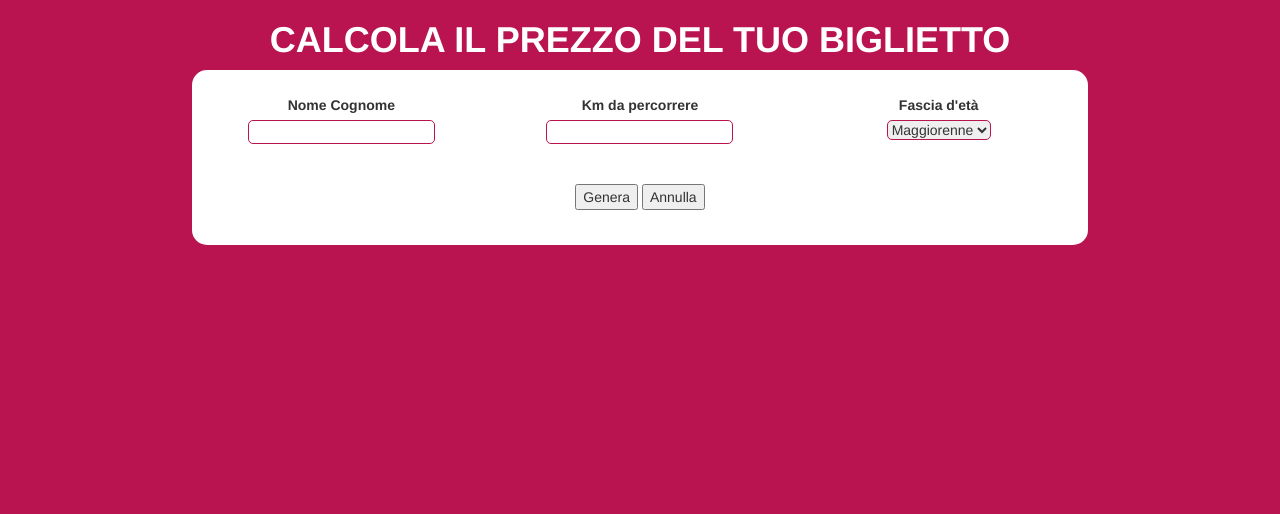
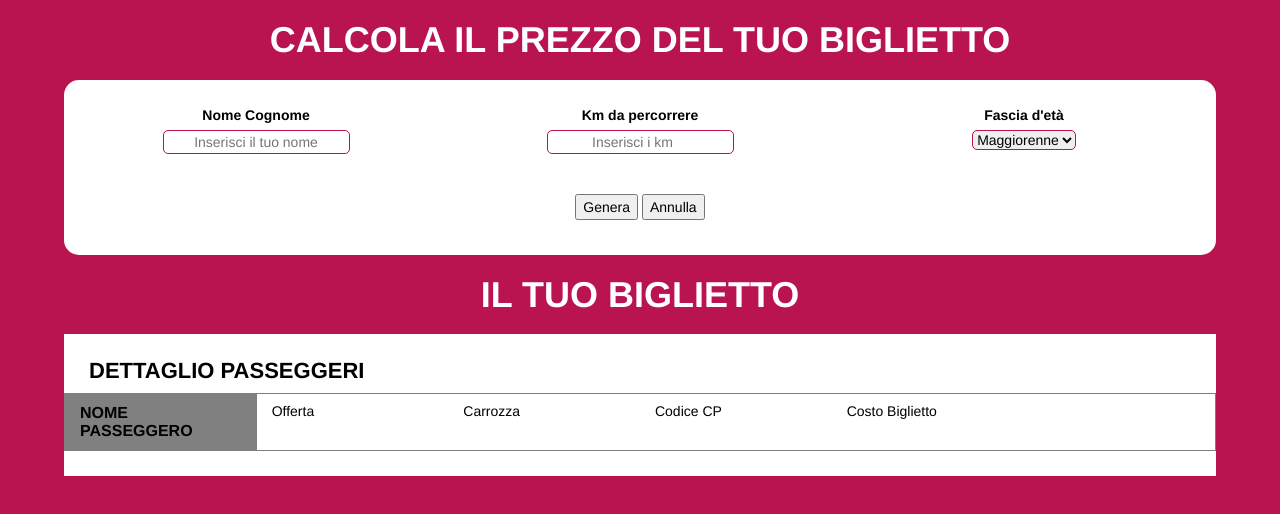
Before and after one commit to MrCresc/js-biglietto-treno-form, a plain HTML site: page index.html in a window 1280 px wide. Drawn offline with nearby package versions, Linux system fonts and the light colour scheme.

Commit message:
Creazione sezioni finali in HTML

```diff
--- a/css/style.css
+++ b/css/style.css
@@ -1,33 +1,47 @@
 body {
   background-color: #b91450;
+  color: black;
 }
 
 h1 {
   text-transform: uppercase;
   color: white;
   font-weight: 600;
+  margin: 20px 0;
 }
 
-input {
+h2 {
+  padding-left: 25px;
+  padding-bottom: 10px;
+  text-transform: uppercase;
+  margin: 0;
+  font-size: 22px;
+  font-weight: 600;
+}
+
+h4 {
+  font-weight: 600;
+  text-transform: uppercase;
+  font-size: 16px;
+}
+
+.customstyle {
   display: block;
   margin: auto;
   border: 1px solid #b91450;
   border-radius: 5px;
-}
-
-select {
-  display: block;
-  margin: auto;
-  border: 1px solid #b91450;
-  border-radius: 5px;
+  text-align: center;
 }
 
 .form-wrapper {
   margin: auto;
-  width: 70%;
+  width: 90%;
   background-color: white;
+  padding: 25px 0;
+}
+
+.rounded {
   border-radius: 15px;
-  padding: 25px 0;
 }
 
 .container-fluid {
@@ -38,3 +52,11 @@ select {
   padding: 40px 0 10px;
   margin: auto;
 }
+
+.row-bordered {
+  border: 1px solid gray;
+}
+
+.col-gray {
+  background-color: gray;
+}
--- a/index.html
+++ b/index.html
@@ -8,24 +8,27 @@
     <link rel="stylesheet" href="css/style.css">
   </head>
   <body>
+
+    <main>
+
       <h1 class="text-center">Calcola il prezzo del tuo biglietto</h1>
 
-    <section class="form-wrapper text-center">
+      <section class="form-wrapper rounded text-center">
         <div class="container-fluid">
           <div class="row">
             <div class="col-xs-4">
               <label>Nome Cognome</label>
-            <input id="form-nome" type="text">
+              <input class="customstyle" id="form-nome" type="text" placeholder="Inserisci il tuo nome">
             </div>
 
             <div class="col-xs-4">
               <label>Km da percorrere</label>
-            <input id="form-km" type="number">
+              <input class="customstyle" id="form-km" type="number" placeholder="Inserisci i km">
             </div>
 
             <div class="col-xs-4">
               <label>Fascia d'età</label>
-            <select id="form-eta">
+              <select class="customstyle" id="form-eta">
                 <option value="maggiorenne">Maggiorenne</option>
                 <option value="minorenne">Minorenne</option>
                 <option value="over">Over 65</option>
@@ -39,5 +42,42 @@
           <button type="button" name="button">Annulla</button>
         </div>
       </section>
+
+      <h1 class="text-center">Il tuo biglietto</h1>
+
+      <section class="form-wrapper">
+        <h2>Dettaglio passeggeri</h2>
+        <div class="container-fluid">
+          <div class="row row-bordered">
+            <div class="col-xs-2 col-gray">
+              <h4>Nome passeggero</h4>
+              <p id="bigl-nome"></p>
+            </div>
+
+            <div class="col-xs-2">
+              <h5>Offerta</h5>
+              <p id="bigl-offerta"></p>
+            </div>
+
+            <div class="col-xs-2">
+              <h5>Carrozza</h5>
+              <p id="bigl-carrozza"></p>
+            </div>
+
+            <div class="col-xs-2">
+              <h5>Codice CP</h5>
+              <p id="bigl-codice"></p>
+            </div>
+
+            <div class="col-xs-2">
+              <h5>Costo Biglietto</h5>
+              <p id="bigl-costo"></p>
+            </div>
+          </div>
+        </div>
+      </section>
+
+    </main>
+
   </body>
 </html>
```
Lines whose indentation alone changed are shown as unchanged.
